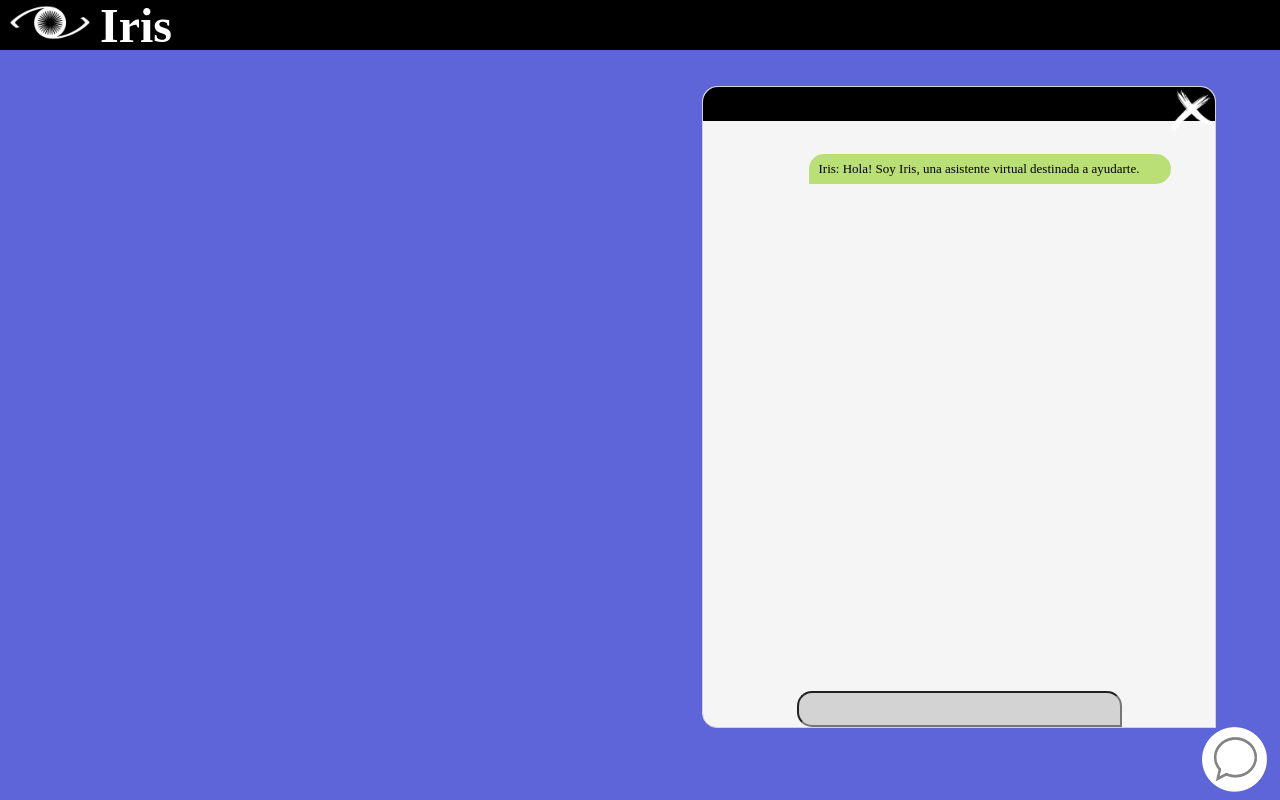
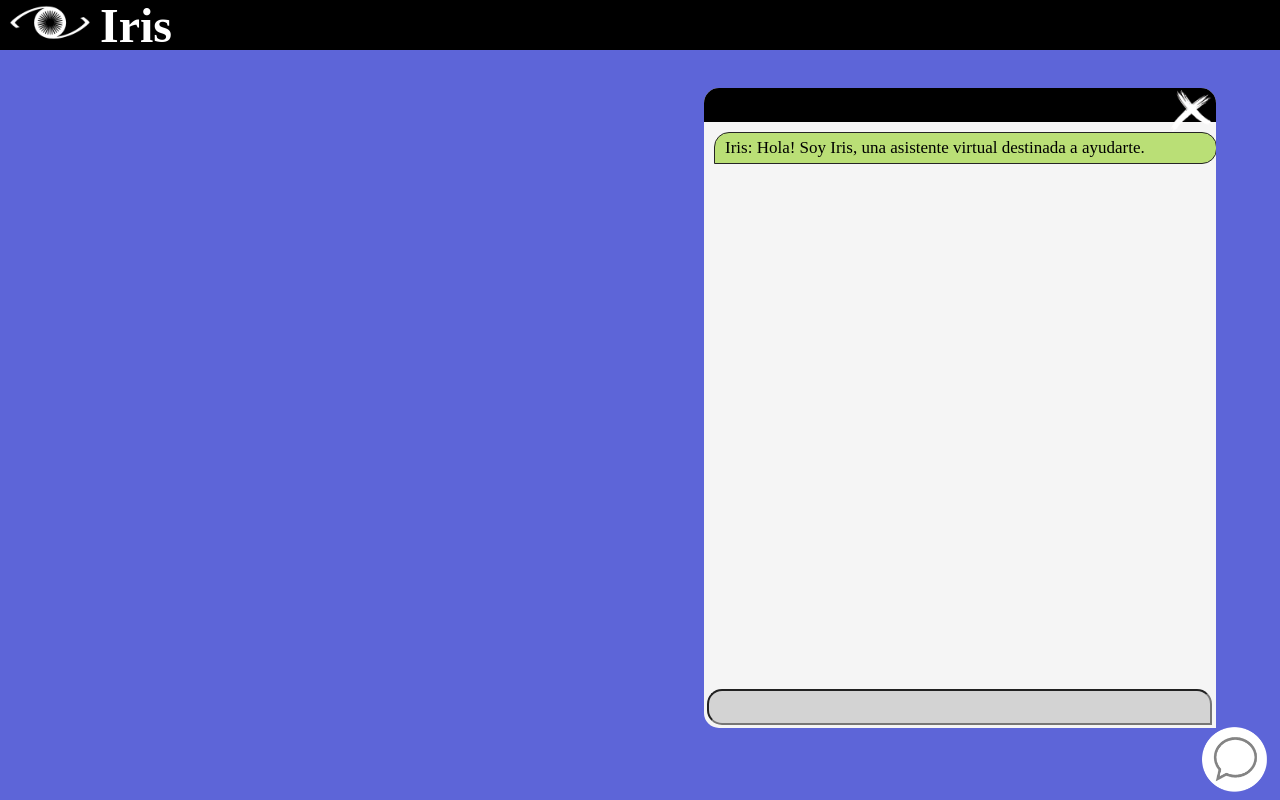
Before and after one commit to Iris-Team-hbtn/iris_frontend, a React (Vite) app in the folder iris-hbtn/: page / in a window 1280 px wide. Both pictures are taken after a click on the picture 1234 px from the left and 759 px from the top of the page. Built offline with nearby package versions, Linux system fonts and the light colour scheme.

Commit message:
added fetch funtionalities

```diff
--- a/iris-hbtn/src/components/ChatBubble_input.jsx
+++ b/iris-hbtn/src/components/ChatBubble_input.jsx
@@ -3,7 +3,7 @@ import propTypes from 'prop-types'
 
 export const ChatBubble_input = ({ addmessage }) => {
     const ChatBubbleStyle = {
-      width: '95%',
+      width: '98%',
       minWidth: '317px',
       height: '30px',
       backgroundColor: 'lightgrey',
@@ -11,6 +11,7 @@ export const ChatBubble_input = ({ addmessage }) => {
       borderBottomRightRadius: '0px',
       display: 'flex',
       alignItems: 'center',
+      margin: '3px'
     }
 
     const [input_text, setInput_Text] = useState('')
@@ -26,7 +27,7 @@ export const ChatBubble_input = ({ addmessage }) => {
     }
 
     return (
-      <form onSubmit={onSubmit}>
+      <form style={{width: '99%'}}onSubmit={onSubmit}>
         <input
         style={ChatBubbleStyle}
         type="text"
--- a/iris-hbtn/src/components/ChatBubble_iris.jsx
+++ b/iris-hbtn/src/components/ChatBubble_iris.jsx
@@ -2,7 +2,7 @@ import PropTypes from 'prop-types'
 
 export const ChatBubble_iris = ({ message }) => {
   const ChatBubble_irisStyle= {
-        width: '95%',
+        width: '94%',
         minWidth: '317px',
         height: '10px',
         backgroundColor: '#badf76',
@@ -12,6 +12,8 @@ export const ChatBubble_iris = ({ message }) => {
         padding: '10px',
         display: 'flex',
         alignItems: 'center',
+        justifyContent: 'flex-start',
+        border: '1px solid rgb(37, 37, 37)',
   }
     return (
     <div style= {ChatBubble_irisStyle} >Iris: {message}</div>
--- a/iris-hbtn/src/components/ChatBubble_user.jsx
+++ b/iris-hbtn/src/components/ChatBubble_user.jsx
@@ -2,7 +2,7 @@ import PropTypes from 'prop-types'
 
 export const ChatBubble_user = ({ message }) => {
   const ChatBubble_userStyle= {
-        width: '95%',
+        width: '92%',
         minWidth: '317px',
         height: '10px',
         backgroundColor: '#dbd48f',
@@ -12,6 +12,8 @@ export const ChatBubble_user = ({ message }) => {
         padding: '10px',
         display: 'flex',
         alignItems: 'center',
+        justifyContent: 'flex-start',
+        border: '1px solid rgb(37, 37, 37)',
   }
     return (
     <div style= {ChatBubble_userStyle} >Tú: {message}</div>
--- a/iris-hbtn/src/components/ChatContainer.jsx
+++ b/iris-hbtn/src/components/ChatContainer.jsx
@@ -8,16 +8,16 @@ export const ChatContainer = ({ msg_list }) => {
         height: "100%",
         display: "flex",
         flexDirection: "column",
-        alignItems: "center",
+        alignItems: "flex-start",
         justifyContent: "flex-start",
-        fontSize: "13px",
+        fontSize: "17px",
         color: "black",
-        padding: "10px",
+        padding: "0",
+        overflow: 'scroll',
     };
 
     return (
         <div style={ContainerStyle}>
-            <ol>
             {msg_list.map((msg, index) =>
                 msg.user === "Iris" ? (
                     <ChatBubble_iris key={index} message={msg.message} />
@@ -25,7 +25,6 @@ export const ChatContainer = ({ msg_list }) => {
                     <ChatBubble_user key={index} message={msg.message} />
                 )
             )}
-            </ol>
         </div>
     );
 };
--- a/iris-hbtn/src/components/ChatWindow.jsx
+++ b/iris-hbtn/src/components/ChatWindow.jsx
@@ -4,11 +4,11 @@ import { ChatContainer } from './ChatContainer';
 import { useState } from 'react';
 import propTypes from 'prop-types';
 
-export const ChatWindow = ({toggleChat, display}) => {
+export const ChatWindow = ({ toggleChat, display }) => {
   const rectangleStyle = {
     display: display,
     flexDirection: 'column',
-        alignItems: 'center',
+    alignItems: 'flex-start',
     width: '40%',
     minWidth: '350px',
     maxwidth: '100%',
@@ -17,7 +17,7 @@ export const ChatWindow = ({toggleChat, display}) => {
     position: 'fixed',
     bottom: '9%',
     right: '5%',
-        border: '1px solid #D3D3D3',
+    border: '1px solidrgb(37, 37, 37)',
     borderRadius: '15px',
     borderBottomRightRadius: '0px',
     transition: 'all 0.3s ease',
@@ -30,23 +30,48 @@ export const ChatWindow = ({toggleChat, display}) => {
     }
   ])
 
+  const fetchIris = async (message) => {
+    const API_URL = 'http://127.0.0.1:5000/iris/chat'
+    const OptsPost = {
+      method: "POST",
+      headers: {
+        "Content-Type": "application/json",
+      },
+      body: JSON.stringify({ "query": message })
+      }
+      try{
+        const response = await fetch(API_URL, OptsPost);
+        const data = response.json()
+        return data
+        }
+    catch (error) {
+      console.error(error)
+}
+  }
 const onAddHumanMessage = (val) => {
+
     const newmessage = {
       user: 'Human',
       message: val
       }
   setMessages([...messages, newmessage])
+  let irisresponse = fetchIris(val)
+  const irismessage = {
+    user: 'Iris',
+    message: irisresponse.data
+  }
+  console.log(irismessage)
+  setMessages([...messages, irismessage])
   }
   return (
     <div style={rectangleStyle}>
-          <HeaderChat toggleChat={toggleChat}/>
-          <ChatContainer msg_list={messages}/>
-          <ChatBubble_input addmessage={onAddHumanMessage}/>
+      <HeaderChat toggleChat={toggleChat} />
+      <ChatContainer msg_list={messages} />
+      <ChatBubble_input addmessage={onAddHumanMessage} />
     </div>
   );
 }
-
 ChatWindow.propTypes = {
-  toggleChat : propTypes.func.isRequired,
-  display : propTypes.string.isRequired,
+  toggleChat: propTypes.func.isRequired,
+  display: propTypes.string.isRequired,
   }
```
Lines whose indentation alone changed are shown as unchanged.
